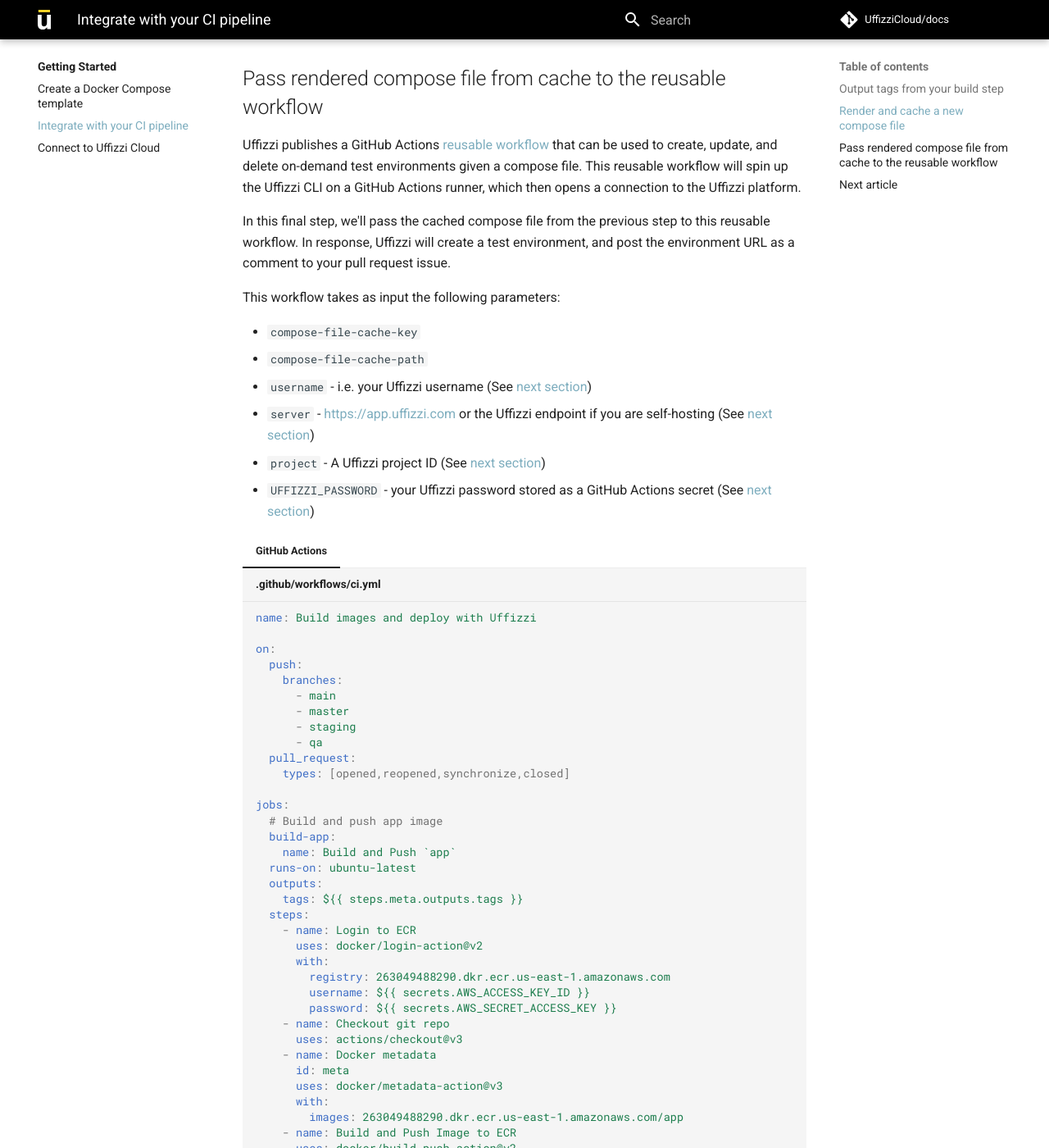
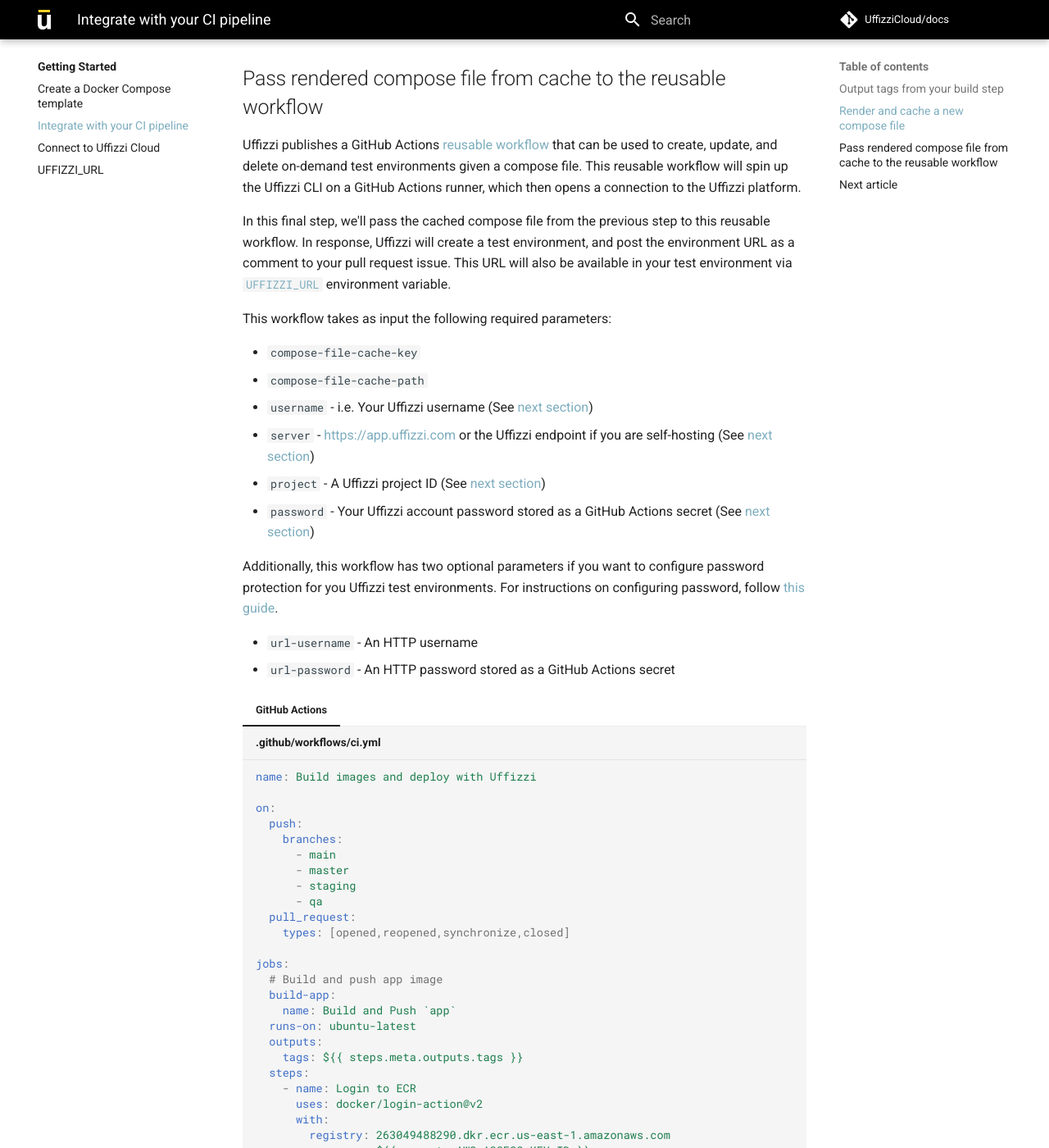
Before and after one commit to UffizziCloud/docs, an MkDocs documentation site: the page built from docs/integrate-with-ci.md, in a window 1280 px wide and 1400 px high, scrolled down 3369 px. Shown: the whole window at 82% size. Built offline with MkDocs 1.6.1 and Material for MkDocs 9.7.7, drawn with Linux system fonts in a browser that asks for light colours; comment, search, counter and statistics services are not loaded; some of the changed text lies outside the part shown.

Commit message:
added UFFIZZI_URL article

````diff
--- a/docs/integrate-with-ci.md
+++ b/docs/integrate-with-ci.md
@@ -145,20 +145,25 @@
 
 Uffizzi publishes a GitHub Actions [reusable workflow](https://github.com/UffizziCloud/preview-action/blob/master/.github/workflows/reusable.yaml) that can be used to create, update, and delete on-demand test environments given a compose file. This reusable workflow will spin up the Uffizzi CLI on a GitHub Actions runner, which then opens a connection to the Uffizzi platform.
 
-In this final step, we'll pass the cached compose file from the previous step to this reusable workflow. In response, Uffizzi will create a test environment, and post the environment URL as a comment to your pull request issue.
+In this final step, we'll pass the cached compose file from the previous step to this reusable workflow. In response, Uffizzi will create a test environment, and post the environment URL as a comment to your pull request issue. This URL will also be available in your test environment via [`UFFIZZI_URL`](uffizzi-url.md) environment variable.
 
-This workflow takes as input the following parameters:
+This workflow takes as input the following required parameters:
 
   * `compose-file-cache-key`
   * `compose-file-cache-path`
-  * `username`  - i.e. your Uffizzi username (See [next section](connect-to-uffizzi-cloud.md))
+  * `username`  - i.e. Your Uffizzi username (See [next section](connect-to-uffizzi-cloud.md))
   * `server` - https://app.uffizzi.com or the Uffizzi endpoint if you are self-hosting (See [next section](connect-to-uffizzi-cloud.md))
   * `project` - A Uffizzi project ID (See [next section](connect-to-uffizzi-cloud.md))
-  * `UFFIZZI_PASSWORD` - your Uffizzi password stored as a GitHub Actions secret (See [next section](connect-to-uffizzi-cloud.md))
+  * `password` - Your Uffizzi account password stored as a GitHub Actions secret (See [next section](connect-to-uffizzi-cloud.md))
+
+Additionally, this workflow has two optional parameters if you want to configure password protection for you Uffizzi test environments. For instructions on configuring password, follow [this guide](guides/password-protected.md).
+
+  * `url-username` - An HTTP username
+  * `url-password` - An HTTP password stored as a GitHub Actions secret
 
 === "GitHub Actions"
 
-    ``` yaml title=".github/workflows/ci.yml" hl_lines="72-88"
+    ``` yaml title=".github/workflows/ci.yml" hl_lines="72-90"
     name: Build images and deploy with Uffizzi
 
     on:
--- a/mkdocs.yml
+++ b/mkdocs.yml
@@ -103,6 +103,7 @@
     - Create a Docker Compose template: docker-compose-template.md
     - Integrate with your CI pipeline: integrate-with-ci.md
     - Connect to Uffizzi Cloud: connect-to-uffizzi-cloud.md
+    - UFFIZZI_URL: uffizzi-url.md
   - Guides:
     - Configure password-protected environments: guides/password-protected.md
     - Configure GitHub: guides/git-integrations.md
````
Also changed, not shown: other parts of docs/integrate-with-ci.md (+2 -0 lines), docs/uffizzi-url.md (added, +6 -0 lines).
